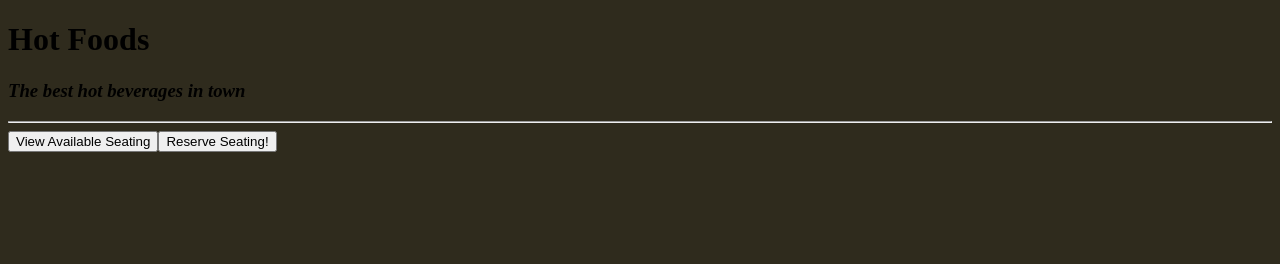
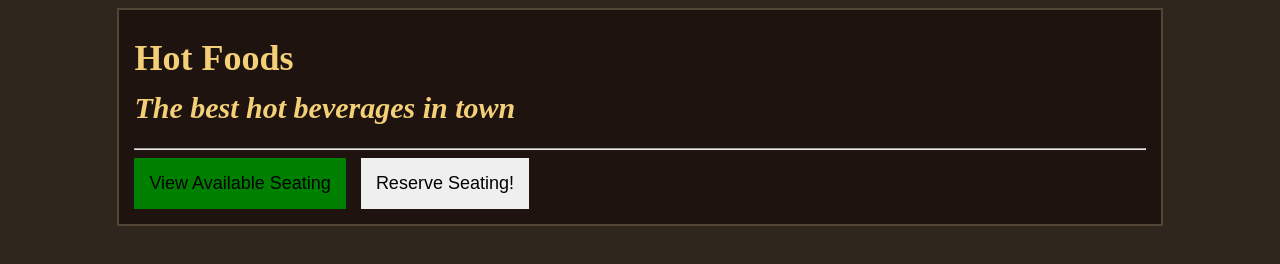
Before and after one commit to NicoP93/HotRestuarant2.0, a website: page index.html in a window 1280 px wide. Drawn offline with Linux system fonts and the light colour scheme.

Commit message:
Added basic styling

```diff
--- a/style.css
+++ b/style.css
@@ -1,3 +1,32 @@
 body{
-    background:rgb(47, 43, 29);
+    background:rgb(47, 39, 29);
 }
+
+.main-block{
+    line-height:1.2em;
+    width:80%;
+    margin:0 auto;
+    color:rgb(243, 208, 119);
+    background:rgb(30, 19, 15);
+    padding:15px;
+    border:rgb(83, 70, 55) solid 2px;
+}
+
+.main-block h1{
+    font-size:36px;
+}
+
+.main-block h3{
+    font-size:30px;
+}
+
+.main-block button{
+    border:none;
+    padding:15px;
+    margin-right:15px;
+    font-size:18px;
+}
+
+#view-tables{
+    background:green;
+}
```
Also changed, not shown: seating.html (added, +21 -0 lines).
